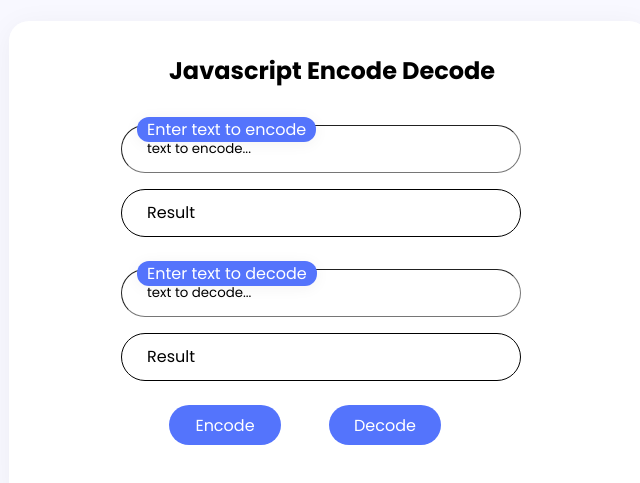
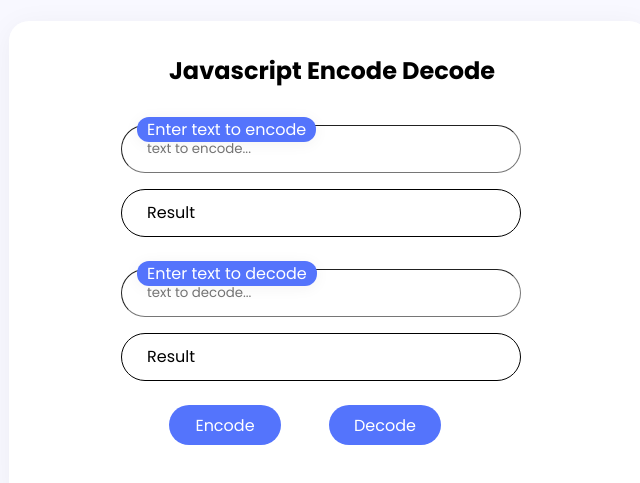
Before and after one commit to ashish-makes/encode-decode-base64, a plain HTML site: page index.html in a window 1280 px wide. Shown: the part 139-622 px from the top of the page, without its empty margins (311-951 px from the left). Drawn offline with Linux system fonts and the light colour scheme.

Commit message:
Update index.html

```diff
--- a/index.html
+++ b/index.html
@@ -11,9 +11,9 @@
     <div class="wrapper">
         <h2>Javascript Encode Decode</h2>
         <div class="input">
-            <input class="text" value="text to encode...">
+            <input class="text" placeholder="text to encode...">
             <label class="decodeLabel">Enter text to encode</label>
-            <input class="text1" value="text to decode...">
+            <input class="text1" placeholder="text to decode...">
         </div>
         <div class="input1">
             <label class="encodeLabel">Enter text to decode</label>
```
